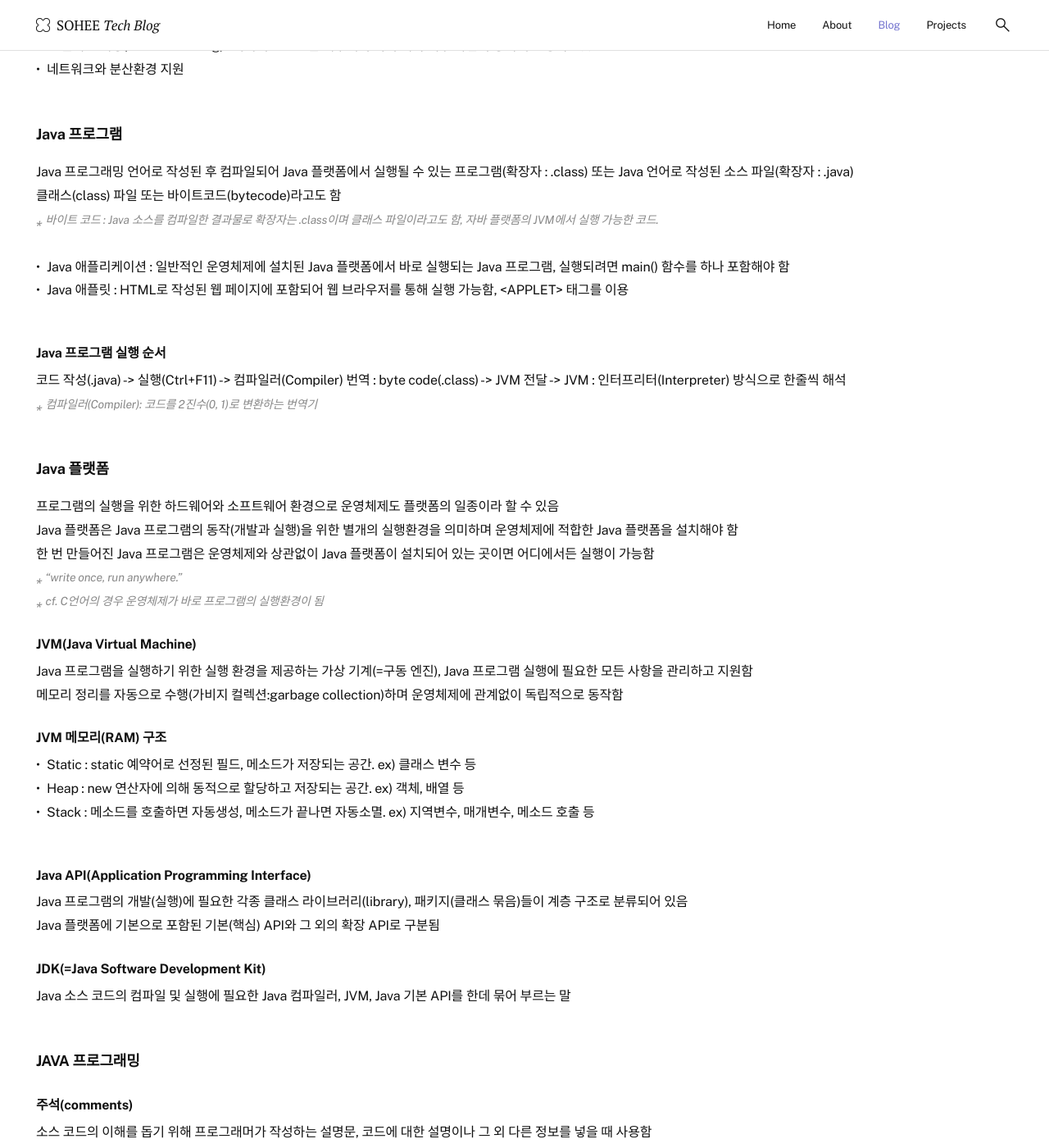
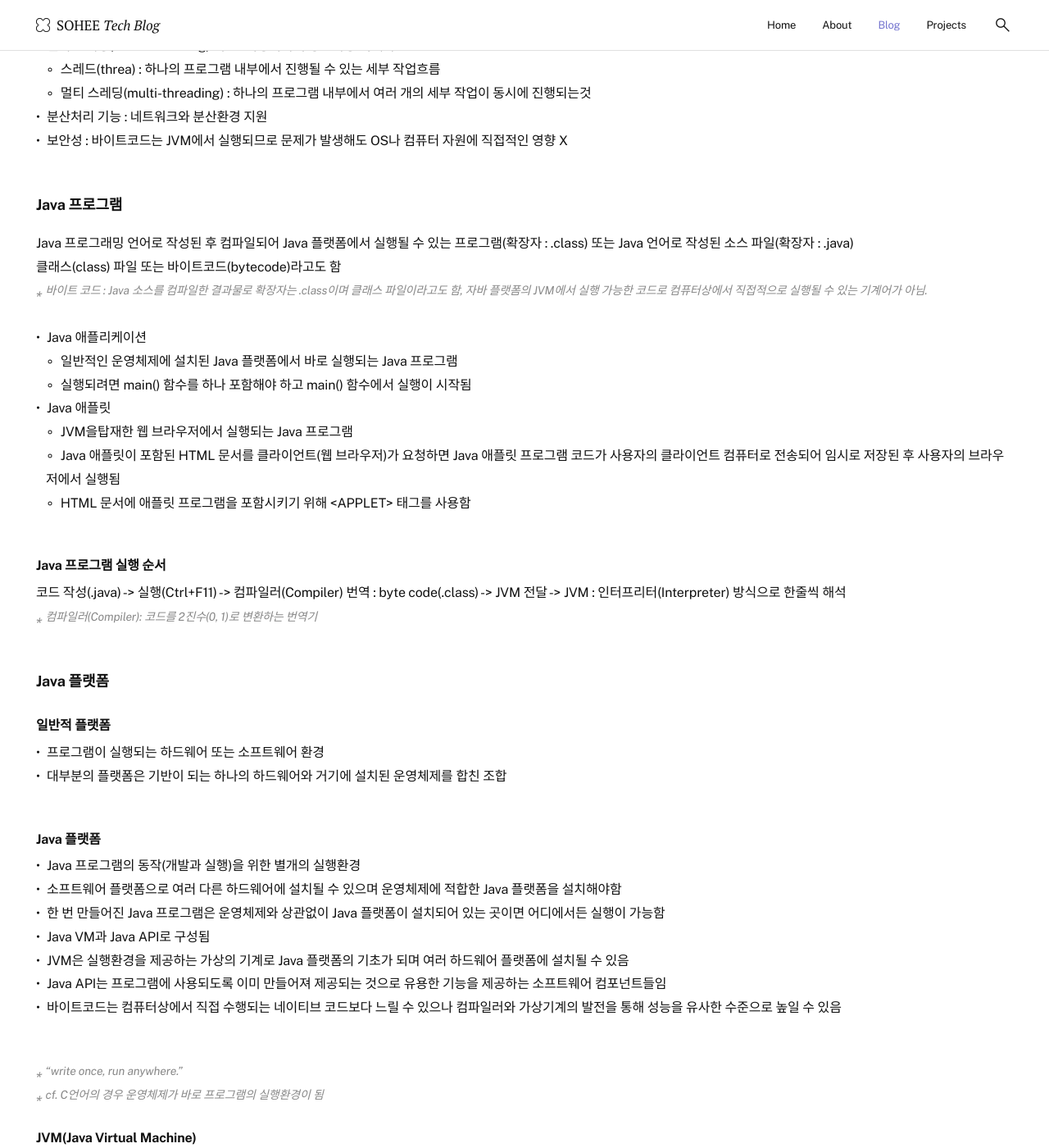
Before and after one commit to soheetech/soheetech.github.io, a Jekyll site: the page built from _posts/2023-02-25-kh-01-java-basic.md, in a window 1280 px wide and 1400 px high, scrolled down 1098 px. Shown: the whole window at 82% size. Built offline with Jekyll 4.4.1, drawn with Linux system fonts in a browser that asks for light colours; some of the changed text lies outside the part shown.

Commit message:
Update 2023-02-25-kh-01-java-basic.md

```diff
--- a/_posts/2023-02-25-kh-01-java-basic.md
+++ b/_posts/2023-02-25-kh-01-java-basic.md
@@ -30,30 +30,38 @@ last_modified_at: 2023-03-01
 <h4>JAVA 프로그래밍 언어 특징</h4>
 - C/C++ 언어와 유사(문법적)하나 단순하여 사용하기 쉬운 언어
   + 능률적이고 명확한 코드 작성 가능
-  + 다른 언어의 단점 보완 : 포인터, 메모리 관리
-- 플랫폼에 독립적 : 운영체제(OS)와 관계 없이 Java플랫폼(실행환경)만 설치되어 있으면 동일 코드로 동작함(=이식성이 높음)
+  + C/C++ 언어와 다르게 포인터와 전처리기를 사용하지 않음
+- 플랫폼에 독립적(=아키텍처 중립적) : 운영체제(OS)와 관계 없이 Java플랫폼(실행환경)만 설치되어 있으면 동일 코드로 동작함(=이식성이 높음)
   + C : OS가 코드를 직접 해석하기 때문에 C언어는 OS 따라 코드가 다른 부분이 존재함
 - 완전한 객체 지향 프로그래밍(OOP: Object-Oriented Programming) 언어
   + cf. C/C++언어 : 절차 지향 프로그래밍 언어
 - 웹 또는 네트워크 프로그래밍 용이
 - 변수의 자료형에 대한 검사가 엄격함 : 오류 ↓
-- 예외 처리 기능 제공
+- 예외 처리 기능 제공 : 실행 중 발생하는 오류 처리 가능
 - 자동 메모리 관리(Garbage Collection)
 - 동적 로딩 지원
-- 멀티 스레딩(multi-threading) 지원
+  + 실행시간에 동적으로 필요한 클래스 로드 가능
+  + 동적 클래스를 로드하기 위해 네트워크 사용 가능
+- 멀티 스레딩(multi-threading) 지원 : 사용자와의 상호작용 극대화
   + 스레드(threa) : 하나의 프로그램 내부에서 진행될 수 있는 세부 작업흐름
   + 멀티 스레딩(multi-threading) : 하나의 프로그램 내부에서 여러 개의 세부 작업이 동시에 진행되는것
-- 네트워크와 분산환경 지원
+- 분산처리 기능 : 네트워크와 분산환경 지원
+- 보안성 : 바이트코드는 JVM에서 실행되므로 문제가 발생해도 OS나 컴퓨터 자원에 직접적인 영향 X
 
 
 <h4>Java 프로그램</h4>
 Java 프로그래밍 언어로 작성된 후 컴파일되어 Java 플랫폼에서 실행될 수 있는 프로그램(확장자 : .class) 또는 Java 언어로 작성된 소스 파일(확장자 : .java)<br />
 클래스(class) 파일 또는 바이트코드(bytecode)라고도 함<br />
-*바이트 코드 : Java 소스를 컴파일한 결과물로 확장자는 .class이며 클래스 파일이라고도 함, 자바 플랫폼의 JVM에서 실행 가능한 코드.*<br /><br />
+*바이트 코드 : Java 소스를 컴파일한 결과물로 확장자는 .class이며 클래스 파일이라고도 함, 자바 플랫폼의 JVM에서 실행 가능한 코드로 컴퓨터상에서 직접적으로 실행될 수 있는 기계어가 아님.*<br /><br />
 
 
-- Java 애플리케이션 : 일반적인 운영체제에 설치된 Java 플랫폼에서 바로 실행되는 Java 프로그램, 실행되려면 main() 함수를 하나 포함해야 함
-- Java 애플릿 : HTML로 작성된 웹 페이지에 포함되어 웹 브라우저를 통해 실행 가능함, &lt;APPLET&gt; 태그를 이용
+- Java 애플리케이션
+  + 일반적인 운영체제에 설치된 Java 플랫폼에서 바로 실행되는 Java 프로그램
+  + 실행되려면 main() 함수를 하나 포함해야 하고 main() 함수에서 실행이 시작됨
+- Java 애플릿
+  + JVM을탑재한 웹 브라우저에서 실행되는 Java 프로그램
+  + Java 애플릿이 포함된 HTML 문서를 클라이언트(웹 브라우저)가 요청하면 Java 애플릿 프로그램 코드가 사용자의 클라이언트 컴퓨터로 전송되어 임시로 저장된 후 사용자의 브라우저에서 실행됨
+  + HTML 문서에 애플릿 프로그램을 포함시키기 위해 &lt;APPLET&gt; 태그를 사용함
 
 
 <h5>Java 프로그램 실행 순서</h5>
@@ -62,16 +70,29 @@ Java 프로그래밍 언어로 작성된 후 컴파일되어 Java 플랫폼에
 
 
 <h4>Java 플랫폼</h4>
-프로그램의 실행을 위한 하드웨어와 소프트웨어 환경으로 운영체제도 플랫폼의 일종이라 할 수 있음<br />
-Java 플랫폼은 Java 프로그램의 동작(개발과 실행)을 위한 별개의 실행환경을 의미하며 운영체제에 적합한 Java 플랫폼을 설치해야 함<br />
-한 번 만들어진 Java 프로그램은 운영체제와 상관없이 Java 플랫폼이 설치되어 있는 곳이면 어디에서든 실행이 가능함<br />
+
+<h5>일반적 플랫폼</h5>
+- 프로그램이 실행되는 하드웨어 또는 소프트웨어 환경
+- 대부분의 플랫폼은 기반이 되는 하나의 하드웨어와 거기에 설치된 운영체제를 합친 조합
+
+<h5>Java 플랫폼</h5>
+- Java 프로그램의 동작(개발과 실행)을 위한 별개의 실행환경
+- 소프트웨어 플랫폼으로 여러 다른 하드웨어에 설치될 수 있으며 운영체제에 적합한 Java 플랫폼을 설치해야함
+- 한 번 만들어진 Java 프로그램은 운영체제와 상관없이 Java 플랫폼이 설치되어 있는 곳이면 어디에서든 실행이 가능함
+- Java VM과 Java API로 구성됨
+- JVM은 실행환경을 제공하는 가상의 기계로 Java 플랫폼의 기초가 되며 여러 하드웨어 플랫폼에 설치될 수 있음
+- Java API는 프로그램에 사용되도록 이미 만들어져 제공되는 것으로 유용한 기능을 제공하는 소프트웨어 컴포넌트들임
+- 바이트코드는 컴퓨터상에서 직접 수행되는 네이티브 코드보다 느릴 수 있으나 컴파일러와 가상기계의 발전을 통해 성능을 유사한 수준으로 높일 수 있음
+
 *"write once, run anywhere."*<br />
 *cf. C언어의 경우 운영체제가 바로 프로그램의 실행환경이 됨*
 
 
 <h5>JVM(Java Virtual Machine)</h5>
-Java 프로그램을 실행하기 위한 실행 환경을 제공하는 가상 기계(=구동 엔진), Java 프로그램 실행에 필요한 모든 사항을 관리하고 지원함<br />
-메모리 정리를 자동으로 수행(가비지 컬렉션:garbage collection)하며 운영체제에 관계없이 독립적으로 동작함
+- Java 프로그램을 실행하기 위한 실행 환경을 제공하는 가상 기계로 '구동 엔진' 또는 '실행환경'
+- Java 프로그램 실행에 필요한 모든 사항을 관리하고 지원함
+- new 연산자에 의해 할당되었던 메모리를 자동으로 수집(=메모리 정리)하는 가비지 컬렉션(garbage collection)을 수행함
+- 운영체제에 관계없이 독립적으로 동작함
 
 
 <h5>JVM 메모리(RAM) 구조</h5>
@@ -81,8 +102,11 @@ Java 프로그램을 실행하기 위한 실행 환경을 제공하는 가상
 
 
 <h5>Java API(Application Programming Interface)</h5>
-Java 프로그램의 개발(실행)에 필요한 각종 클래스 라이브러리(library), 패키지(클래스 묶음)들이 계층 구조로 분류되어 있음<br />
-Java 플랫폼에 기본으로 포함된 기본(핵심) API와 그 외의 확장 API로 구분됨
+- Java 프로그램의 개발(실행)에 필요한 각종 클래스 라이브러리(library)와 인터페이스들을 묶은 패키지(클래스 묶음)들로 구성됨
+- 패키지들은 계층 구조로 분류되며 상위 패키지와 하위 패키지를 구분하기 위해 표기법을 사용함
+- Java 플랫폼에 기본으로 포함된 기본(핵심) API와 그 외의 확장 API로 구분됨
+- 패키지 java.lang은 최상위 패키지 java에 포함되어 있는 서브 패키지 lang을 의미함
+- java.util.Vector는 java.util 패키지에 포함되어 있는 클래스 Vector를 의미함
 
 
 <h5>JDK(=Java Software Development Kit)</h5>
```
